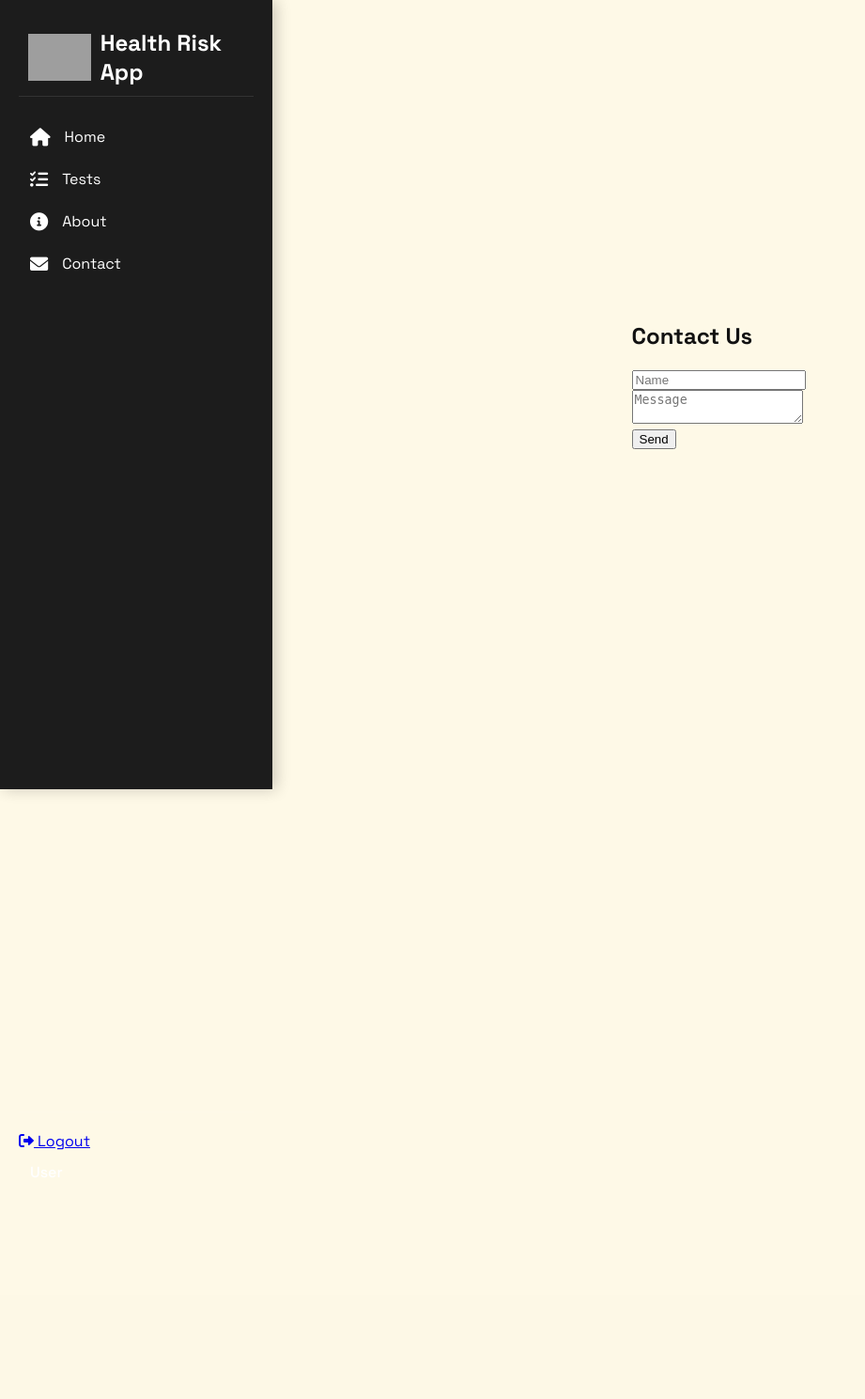
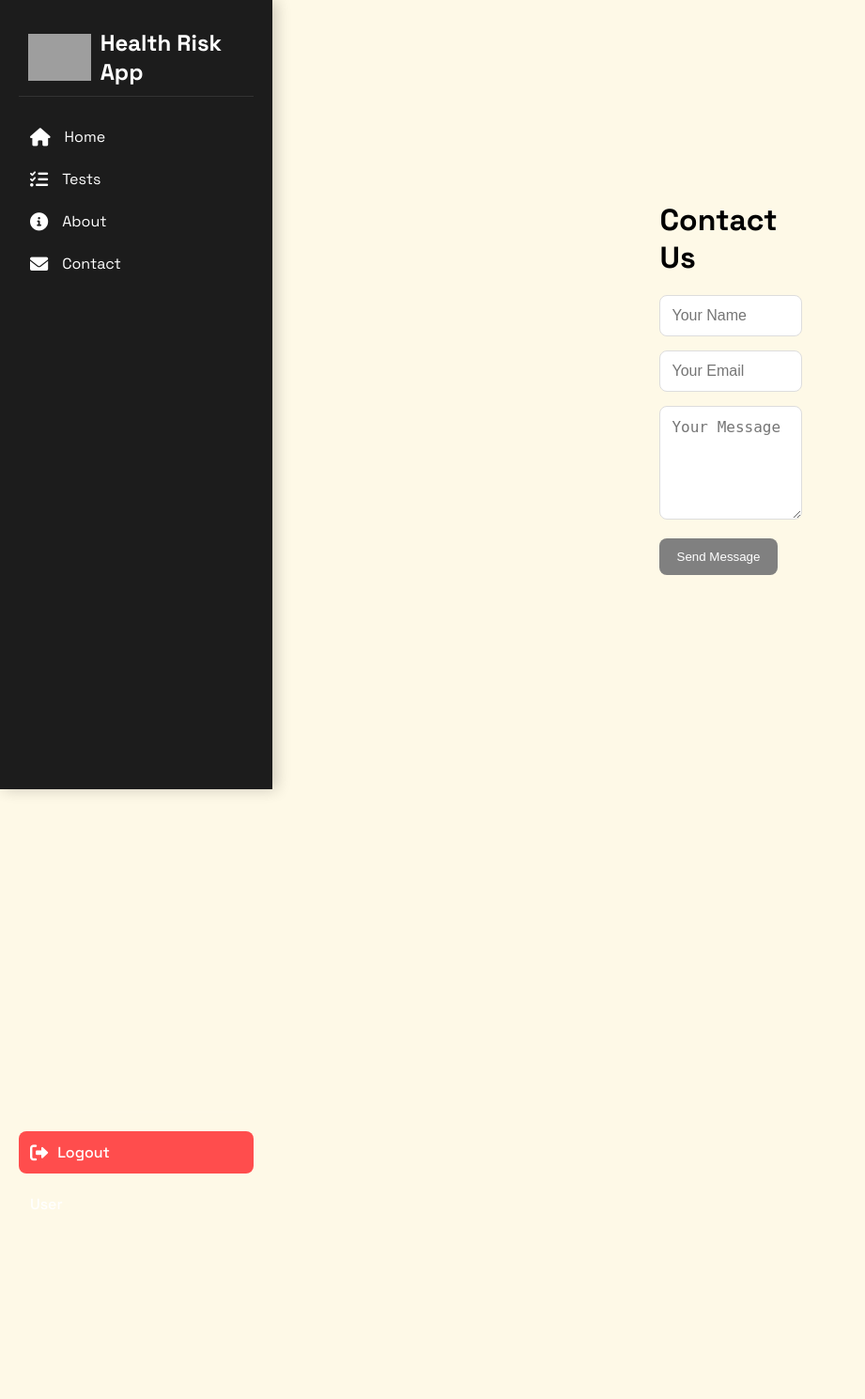
Before and after one commit to harris-spratt/Health-Group-project-, a Flask app: page /contact in a window 1280 px wide; the page is wider, and only the part inside the window is pictured. Shown: the top 1489 px of that part at 94% size, without its empty margins (0-921 px from the left). Before the commit the page ends 1253 px from the top of that part, so only its background shows below. Run offline with Flask 3, Linux system fonts and the light colour scheme; the visitor is signed in with stand-in values (Sample User, id 1); grey boxes are pictures that could not be loaded.

Commit message:
fixed design for home page added button in the centre, linking to next page, adjusted contact us and about us, also fixed log out button on side bar to make it work

```diff
--- a/static/css/style.css
+++ b/static/css/style.css
@@ -98,6 +98,30 @@
 .sidebar-nav .bottom-section .user-profile span {
     font-size: 1rem;
     font-weight: 500;
+}
+
+/* Logout Button */
+.sidebar-nav .logout-btn {
+    display: flex;
+    align-items: center;
+    gap: 10px;
+    padding: 12px;
+    border-radius: 8px;
+    background: #ff4d4d; /* Red color */
+    color: #fff;
+    text-decoration: none;
+    font-size: 1rem;
+    font-weight: 500;
+    transition: background 0.3s ease;
+    margin-bottom: 10px; /* Space between logout button and user profile */
+}
+
+.sidebar-nav .logout-btn:hover {
+    background: #e60000; /* Darker red on hover */
+}
+
+.sidebar-nav .logout-btn i {
+    font-size: 1.2rem;
 }
 
 /* Main Content */
@@ -226,3 +250,58 @@
     background: #f0f0f0;
     transform: translateY(-2px);
 }
+
+/* About Us Page */
+.about-container {
+    max-width: 800px;
+    margin: 0 auto;
+}
+
+.about-container h2 {
+    font-size: 2rem;
+    color: black;
+    margin-bottom: 20px;
+}
+
+.about-container p {
+    font-size: 1.1rem;
+    color: #555;
+    line-height: 1.6;
+}
+
+/* Contact Us Page */
+.contact-container {
+    max-width: 600px;
+    margin: 0 auto;
+}
+
+.contact-container h2 {
+    font-size: 2rem;
+    color: black;
+    margin-bottom: 20px;
+}
+
+.contact-container input,
+.contact-container textarea {
+    width: 100%;
+    padding: 12px;
+    margin-bottom: 15px;
+    border: 1px solid #ddd;
+    border-radius: 8px;
+    font-size: 1rem;
+}
+
+.contact-container button {
+    width: 100%;
+    padding: 12px;
+    background: grey;
+    color: #fff;
+    border: none;
+    border-radius: 8px;
+    cursor: pointer;
+    transition: background 0.3s ease;
+}
+
+.contact-container button:hover {
+    background: #16a085;
+}
--- a/templates/about.html
+++ b/templates/about.html
@@ -1,6 +1,8 @@
 {% extends "base.html" %}
 
 {% block content %}
+<section class="about-container">
     <h2>About Us</h2>
-    <p>Health risk calculation application.</p>
+    <p>This application extracts data from PDF test results, calculates health risk scores using models like H2FPEF and QRISK3, and stores the information for future reference and analysis.</p>
+</section>
 {% endblock %}
--- a/templates/contact.html
+++ b/templates/contact.html
@@ -1,10 +1,13 @@
 {% extends "base.html" %}
 
 {% block content %}
+<section class="contact-container">
     <h2>Contact Us</h2>
     <form>
-        <input type="text" placeholder="Name">
-        <textarea placeholder="Message"></textarea>
-        <button>Send</button>
+        <input type="text" placeholder="Your Name" required>
+        <input type="email" placeholder="Your Email" required>
+        <textarea placeholder="Your Message" rows="5" required></textarea>
+        <button type="submit">Send Message</button>
     </form>
+</section>
 {% endblock %}
--- a/templates/home.html
+++ b/templates/home.html
@@ -1,7 +1,9 @@
 {% extends "base.html" %}
 
 {% block content %}
+<section class="home-container">
     <h1>Welcome to Health Risk App</h1>
-    <p>Basic Flask app is running!</p>
-    <a href="{{ url_for('tests') }}">View Tests</a>
+    <p>Welcome to our web application, designed to automate test result extraction, calculate health risk scores, and store valuable data for clinical analysis, all in one secure and user-friendly platform.</p>
+    <a href="{{ url_for('tests') }}" class="btn">Get Started</a>
+</section>
 {% endblock %}
```
